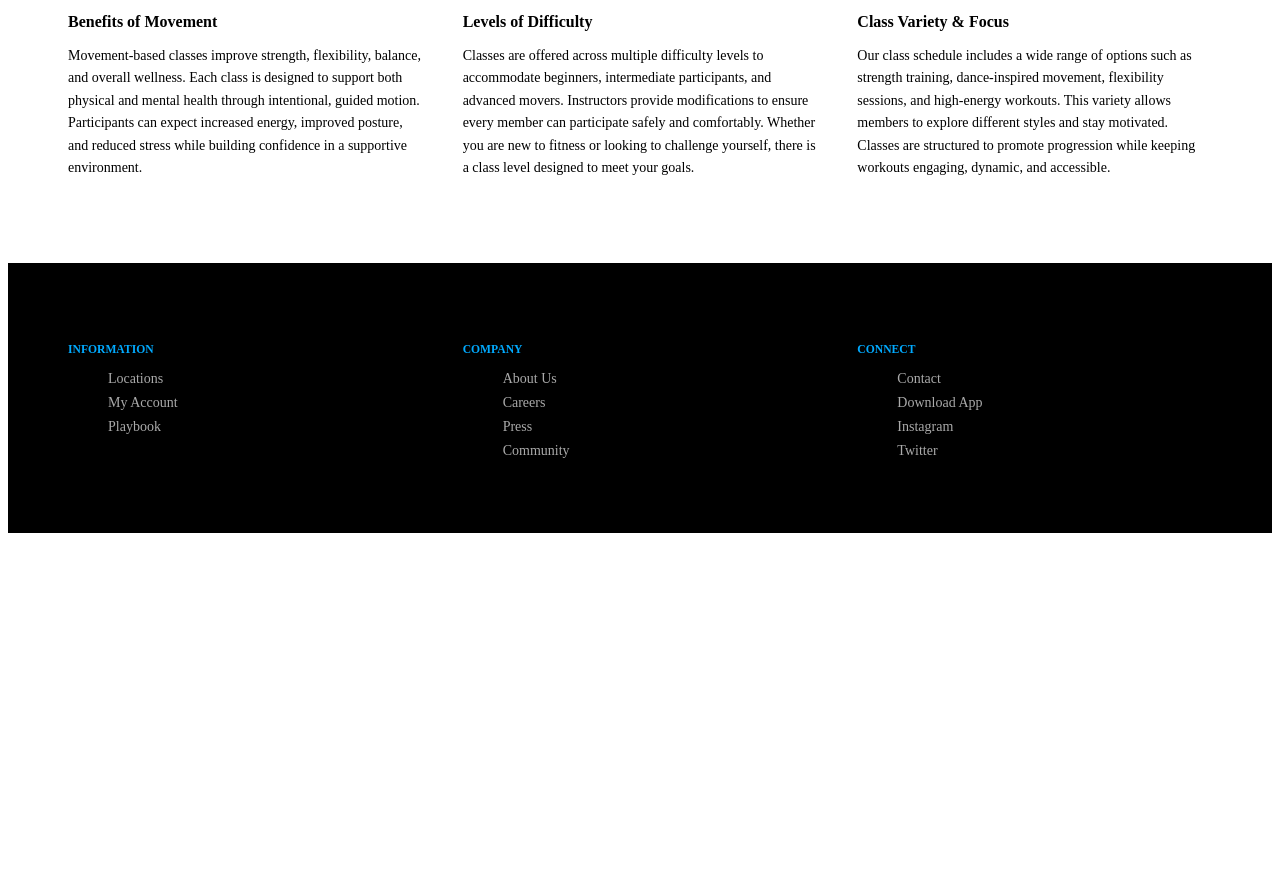
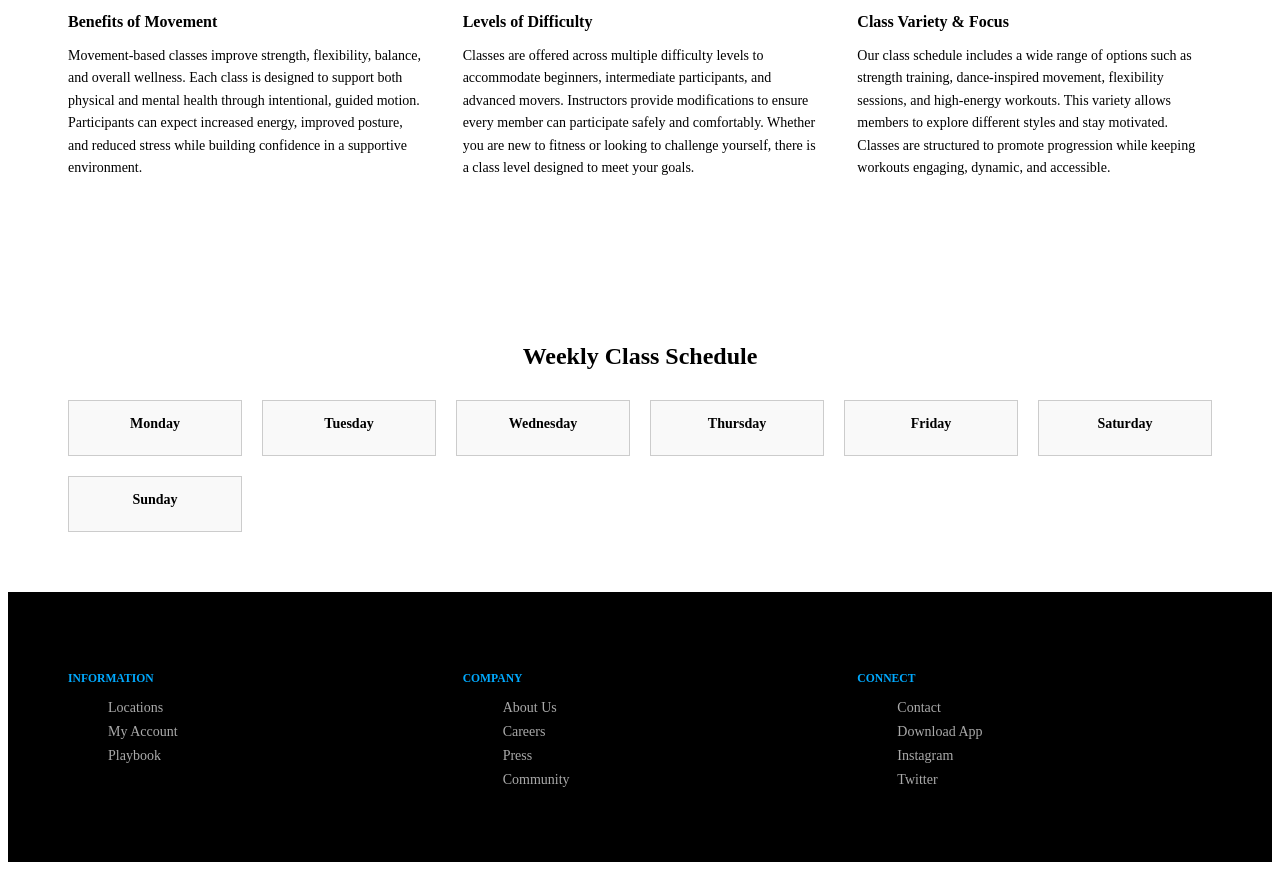
Before and after one commit to DM0430/terpsikore, a plain HTML site: page terp_classes.html in a window 1280 px wide. Shown: the part 1231-2101 px from the top of the page. Before the commit the page ends 1772 px from the top, so only its background shows below. Drawn offline with Linux system fonts and the light colour scheme.

Commit message:
Add files via upload

```diff
--- a/main.js
+++ b/main.js
@@ -13,19 +13,60 @@ const membershipOptions = [
     "Class Pass / PPC"
 ];
 
+const interactiveClassSchedule = [
+    {
+        day: "Monday",
+        name: "Beginner Dance",
+        time: "6:00 PM",
+        level: "Beginner"
+    },
+    {
+        day: "Tuesday",
+        name: "Hip-Hop",
+        time: "7:00 PM",
+        level: "Intermediate"
+    },
+    {
+        day: "Wednesday",
+        name: "Strength & Movement",
+        time: "6:00 PM",
+        level: "All Levels"
+    },
+    {
+        day: "Thursday",
+        name: "Contemporary Dance",
+        time: "7:00 PM",
+        level: "Intermediate"
+    },
+    {
+        day: "Friday",
+        name: "Open Studio",
+        time: "5:00 PM",
+        level: "All Levels"
+    },
+    {
+        day: "Saturday",
+        name: "All Levels Dance",
+        time: "10:00 AM",
+        level: "All Levels"
+    },
+    {
+        day: "Sunday",
+        name: "Rest & Recovery",
+        time: "—",
+        level: "—"
+    }
+];
+
 /*************************************************
  * FUNCTIONS
  *************************************************/
 
-// Called when user selects a membership
+// Membership selection
 function selectMembership(type) {
     selectedMembership = type;
-
-    // Save to localStorage so other pages can access it
     localStorage.setItem("selectedMembership", type);
-
-    // Redirect to membership form
-    window.location.href = "terp_membership.html";
+    window.location.href = "terp_reserve.html";
 }
 
 // Load selected membership on reserve page
@@ -45,39 +86,56 @@ function handleFormSubmit(event) {
     const name = document.getElementById("name").value;
     const email = document.getElementById("email").value;
 
-    // SELECTION STATEMENT (if/else)
     if (name === "" || email === "") {
         alert("Please complete all required fields.");
     } else {
         alert(
-            "Thank you, " +
-            name +
-            "! Your membership request for " +
-            localStorage.getItem("selectedMembership") +
-            " has been received."
+            `Thank you, ${name}! Your membership request for ${localStorage.getItem("selectedMembership")} has been received.`
         );
-
-        // Clear form
         event.target.reset();
         localStorage.removeItem("selectedMembership");
     }
 }
 
+// Interactive calendar loader
+function loadCalendar() {
+    const calendar = document.getElementById("calendar");
+    if (!calendar) return;
+
+    interactiveClassSchedule.forEach(item => {
+        const dayDiv = document.createElement("div");
+        dayDiv.classList.add("calendar-day");
+
+        dayDiv.innerHTML = `
+            <strong>${item.day}</strong>
+            <div class="calendar-details">
+                <p><strong>Class:</strong> ${item.name}</p>
+                <p><strong>Time:</strong> ${item.time}</p>
+                <p><strong>Level:</strong> ${item.level}</p>
+            </div>
+        `;
+
+        dayDiv.addEventListener("click", () => {
+            dayDiv.classList.toggle("active");
+        });
+
+        calendar.appendChild(dayDiv);
+    });
+}
+
 /*************************************************
- * LOOPS
+ * LOOPS (Demonstration)
  *************************************************/
-
-// Loop through membership options (demonstration)
 membershipOptions.forEach(option => {
     console.log("Available membership:", option);
 });
 
 /*************************************************
- * EVENT HANDLING & DOM MANIPULATION
+ * EVENT HANDLING
  *************************************************/
-
 document.addEventListener("DOMContentLoaded", () => {
     loadSelectedMembership();
+    loadCalendar();
 
     const form = document.getElementById("membershipForm");
     if (form) {
--- a/terp_classes.html
+++ b/terp_classes.html
@@ -101,6 +101,12 @@
     </div>
 </section>
 
+<section class="class-calendar">
+    <h2>Weekly Class Schedule</h2>
+    <div id="calendar"></div>
+</section>
+
+
 <footer>
     <div>
         <h5>INFORMATION</h5>
--- a/terp_classes_style.css
+++ b/terp_classes_style.css
@@ -108,6 +108,64 @@ nav ul li.active {
     line-height: 1.6;
 }
 
+.class-calendar {
+    padding: 60px;
+    text-align: center;
+}
+
+#calendar {
+    display: grid;
+    grid-template-columns: repeat(7, 1fr);
+    gap: 15px;
+    margin-top: 30px;
+}
+
+.calendar-day {
+    border: 1px solid #ccc;
+    padding: 15px;
+    font-size: 14px;
+}
+
+.calendar-day strong {
+    display: block;
+    margin-bottom: 8px;
+}
+
+.class-calendar {
+    padding: 60px;
+    text-align: center;
+}
+
+#calendar {
+    display: grid;
+    grid-template-columns: repeat(auto-fit, minmax(160px, 1fr));
+    gap: 20px;
+    margin-top: 30px;
+}
+
+.calendar-day {
+    border: 1px solid #ccc;
+    padding: 15px;
+    cursor: pointer;
+    background: #f9f9f9;
+    transition: background 0.3s;
+}
+
+.calendar-day:hover {
+    background: #eaeaea;
+}
+
+.calendar-details {
+    display: none;
+    margin-top: 10px;
+    font-size: 13px;
+    color: #444;
+}
+
+.calendar-day.active .calendar-details {
+    display: block;
+}
+
 /* ---------- FOOTER ---------- */
 footer {
     background: black;
```
